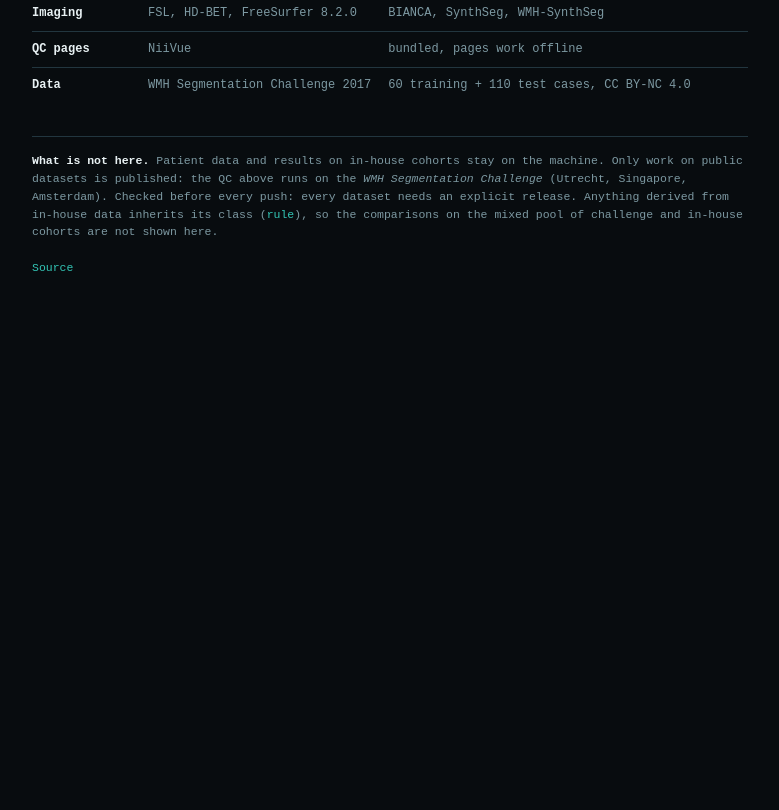
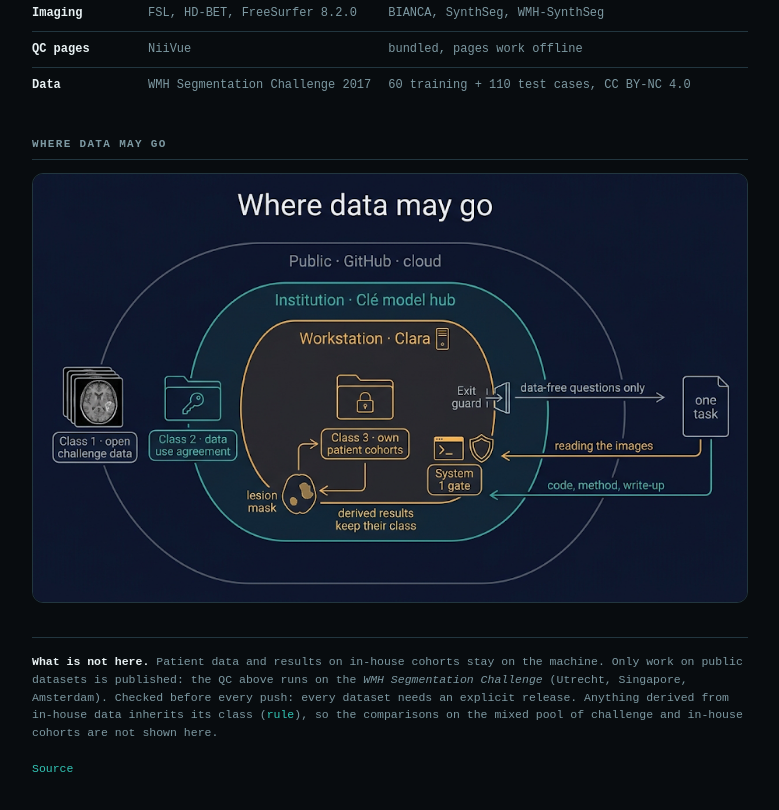
Before and after one commit to mendeltem/clara_working_station, a plain HTML site: page index.html in a window 1280 px wide. Shown: the part 4500-5310 px from the top of the page, without its empty margins (250-1029 px from the left). Before the commit the page ends 4821 px from the top, so only its background shows below. Drawn offline with Linux system fonts and the light colour scheme.

Commit message:
Add the data-classes diagram: where each class of data may go

```diff
--- a/index.html
+++ b/index.html
@@ -190,6 +190,9 @@ scripts in <a class="gh" href="https://github.com/mendeltem/local_models/tree/ma
 <tr><td>Data</td><td>WMH Segmentation Challenge 2017</td><td>60 training + 110 test cases, CC BY-NC 4.0</td></tr>
 </table></div>
 
+<h2>Where data may go</h2>
+<a class="fig" href="data-classes.png"><img src="data-classes.png" width="918" height="550"
+ alt="Where data may go: three nested zones. Class 1, open challenge data, may go to public places such as GitHub and the cloud; class 2, data under a data use agreement, may go as far as the institution's Clé model hub; class 3, own patient cohorts, stays on the workstation with Clara, and derived results such as lesion masks keep their class. The exit guard lets only data-free questions out, a System 1 gate checks shell commands, and each task is split: reading the images happens on the workstation, code, method and write-up go to the hub"></a>
 <p class="f"><b>What is not here.</b> Patient data and results on in-house cohorts stay on the
 machine. Only work on public datasets is published: the QC above runs on the
 <i>WMH Segmentation Challenge</i> (Utrecht, Singapore, Amsterdam). Checked before every push:
```
Also changed, not shown: README.md, data-classes.png (added).
